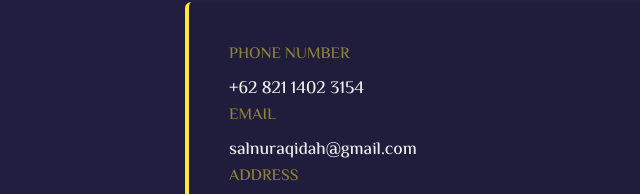
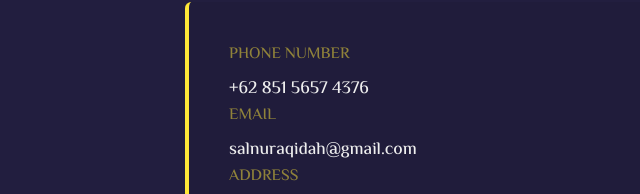
Before and after one commit to salnuraqidah/portfolio, a plain HTML site: page index.html in a window 1280 px wide. Shown: the part 4903-5097 px from the top of the page, 119-759 px from the left. Drawn offline with nearby package versions, Linux system fonts and the light colour scheme.

Commit message:
change no hp

```diff
--- a/index.html
+++ b/index.html
@@ -327,7 +327,7 @@
 
                     <h1>Phone Number </h1>
                     <p>
-                        +62 821 1402 3154
+                        +62 851 5657 4376
                     </p>
 
                     <h1>Email</h1>
```
